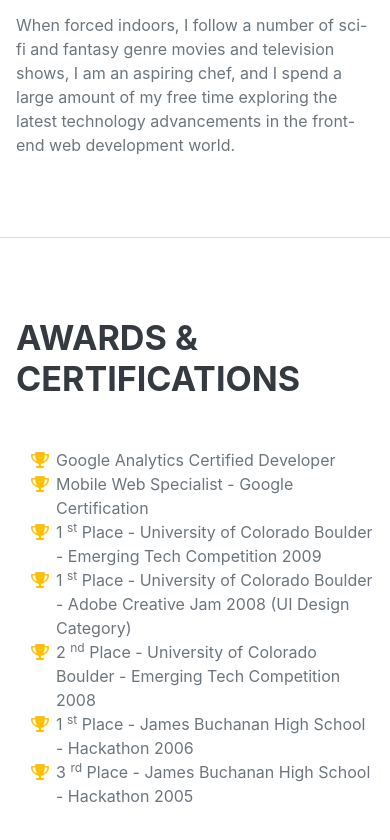
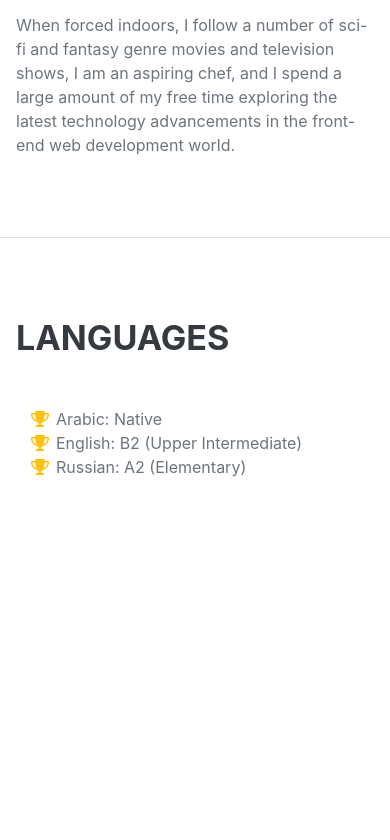
Before and after one commit to Ibrahim-Ali1/IA-CV-EN, a plain HTML site: page index.html in a window 390 px wide. Shown: the part 4095-4935 px from the top of the page. After the commit the page ends 4654 px from the top, so only its background shows below. Drawn offline with nearby package versions, Linux system fonts and the light colour scheme; a web font is replaced by a local one.

Commit message:
Update index.html

```diff
--- a/index.html
+++ b/index.html
@@ -30,7 +30,7 @@
                     <li class="nav-item"><a class="nav-link js-scroll-trigger" href="#education">Education</a></li>
                     <li class="nav-item"><a class="nav-link js-scroll-trigger" href="#skills">Skills</a></li>
                     <li class="nav-item"><a class="nav-link js-scroll-trigger" href="#interests">Interests</a></li>
-                    <li class="nav-item"><a class="nav-link js-scroll-trigger" href="#awards">Awards</a></li>
+                    <li class="nav-item"><a class="nav-link js-scroll-trigger" href="#languages">languages</a></li>
                 </ul>
             </div>
         </nav>
@@ -170,49 +170,21 @@
                 </div>
             </section>
             <hr class="m-0" />
-            <!-- Awards-->
-            <section class="resume-section" id="awards">
+            <!-- languages-->
+            <section class="resume-section" id="languages">
                 <div class="resume-section-content">
-                    <h2 class="mb-5">Awards & Certifications</h2>
+                    <h2 class="mb-5">languages</h2>
                     <ul class="fa-ul mb-0">
                         <li>
-                            <span class="fa-li"><i class="fas fa-trophy text-warning"></i></span>
-                            Google Analytics Certified Developer
-                        </li>
-                        <li>
-                            <span class="fa-li"><i class="fas fa-trophy text-warning"></i></span>
-                            Mobile Web Specialist - Google Certification
-                        </li>
-                        <li>
-                            <span class="fa-li"><i class="fas fa-trophy text-warning"></i></span>
-                            1
-                            <sup>st</sup>
-                            Place - University of Colorado Boulder - Emerging Tech Competition 2009
-                        </li>
-                        <li>
-                            <span class="fa-li"><i class="fas fa-trophy text-warning"></i></span>
-                            1
-                            <sup>st</sup>
-                            Place - University of Colorado Boulder - Adobe Creative Jam 2008 (UI Design Category)
-                        </li>
-                        <li>
-                            <span class="fa-li"><i class="fas fa-trophy text-warning"></i></span>
-                            2
-                            <sup>nd</sup>
-                            Place - University of Colorado Boulder - Emerging Tech Competition 2008
-                        </li>
-                        <li>
-                            <span class="fa-li"><i class="fas fa-trophy text-warning"></i></span>
-                            1
-                            <sup>st</sup>
-                            Place - James Buchanan High School - Hackathon 2006
-                        </li>
-                        <li>
-                            <span class="fa-li"><i class="fas fa-trophy text-warning"></i></span>
-                            3
-                            <sup>rd</sup>
-                            Place - James Buchanan High School - Hackathon 2005
-                        </li>
+              <i class="fa-li fa fa-trophy text-warning"></i>
+              Arabic: Native</li>
+            <li>
+              <i class="fa-li fa fa-trophy text-warning"></i>
+              English: B2 (Upper Intermediate)</li>
+            <li>
+              <i class="fa-li fa fa-trophy text-warning"></i>
+              Russian: A2 (Elementary)</li>
+
                     </ul>
                 </div>
             </section>
```
